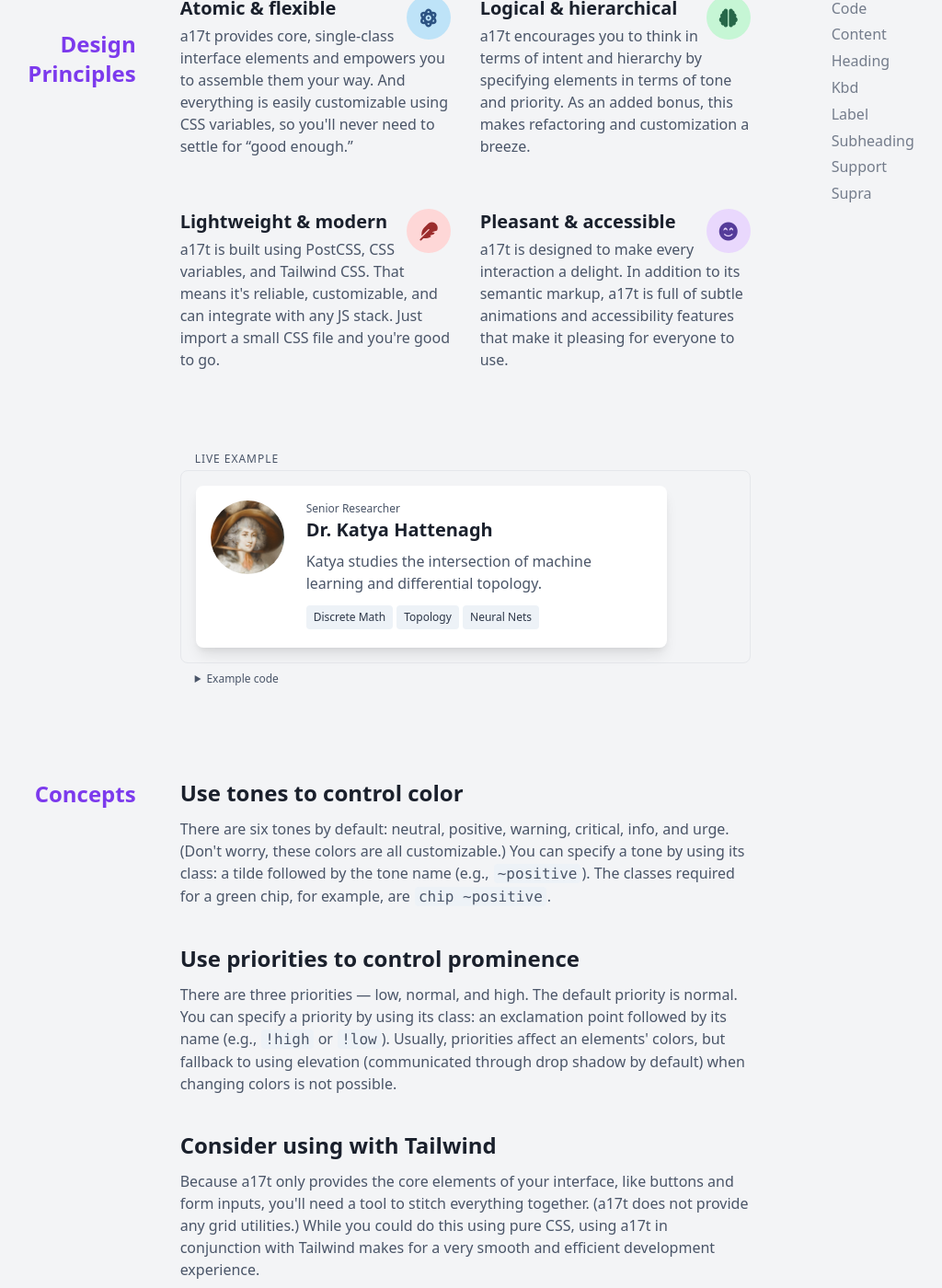
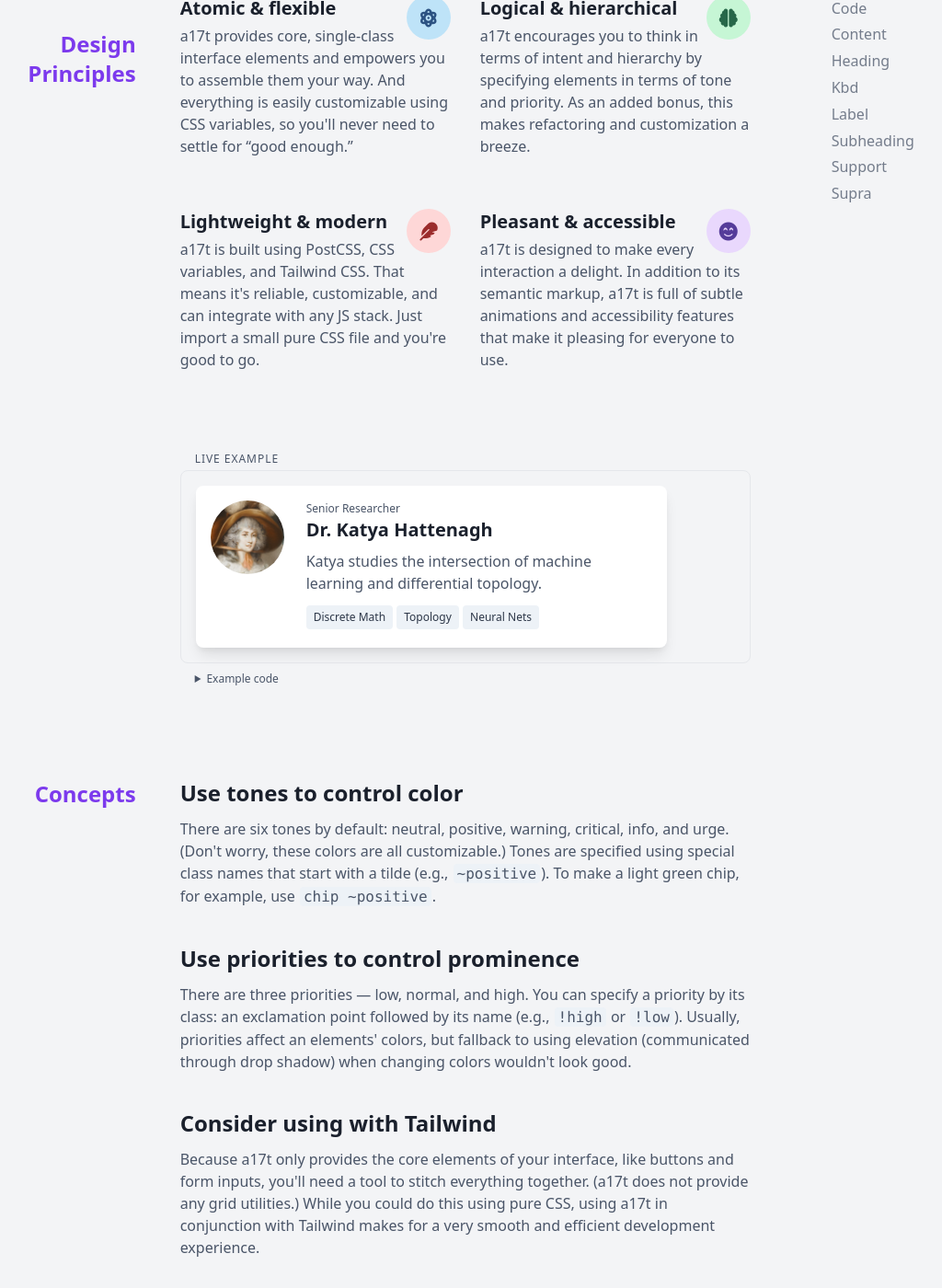
Before and after one commit to milesmcc/a17t, a Jekyll site: the page built from docs/index.md, in a window 1280 px wide and 1400 px high, scrolled down 1422 px. Shown: the whole window at 92% size, without its empty margins (155-1179 px from the left). Built offline with Jekyll 4.4.1, drawn with Linux system fonts in a browser that asks for light colours; nearby versions of some CDN libraries.

Commit message:
Improve homepage

```diff
--- a/docs/index.md
+++ b/docs/index.md
@@ -169,7 +169,7 @@ layout: default
             </span>
             <h4 class="heading text-xl mb-1">Lightweight &amp; modern</h4>
             <p>a17t is built using PostCSS, CSS variables, and Tailwind CSS. That means it's reliable, customizable,
-              and can integrate with any JS stack. Just import a small CSS file and you're good to go.</p>
+              and can integrate with any JS stack. Just import a small pure CSS file and you're good to go.</p>
           </div>
           <div class="mb-6">
             <span class="float-right shield ~urge ml-1 mb-1">
@@ -198,14 +198,14 @@ layout: default
       <div class="md:w-9/12 content">
         <h2>Use tones to control color</h2>
         <p>There are six tones by default: neutral, positive, warning, critical, info, and urge. (Don't worry, these
-          colors are all customizable.) You can specify a tone by using its class: a tilde followed by the tone name
-          (e.g., <code>~positive</code>). The classes required for a green chip, for example, are <code>chip
+          colors are all customizable.) Tones are specified using special class names that start with a tilde
+          (e.g., <code>~positive</code>). To make a light green chip, for example, use <code>chip
             ~positive</code>.</p>
         <h2>Use priorities to control prominence</h2>
-        <p>There are three priorities &mdash; low, normal, and high. The default priority is normal. You can specify a
-          priority by using its class: an exclamation point followed by its name (e.g., <code>!high</code> or
+        <p>There are three priorities &mdash; low, normal, and high. You can specify a
+          priority by its class: an exclamation point followed by its name (e.g., <code>!high</code> or
           <code>!low</code>). Usually, priorities affect an elements' colors, but fallback to using elevation
-          (communicated through drop shadow by default) when changing colors is not possible.</p>
+          (communicated through drop shadow) when changing colors wouldn't look good.</p>
         <h2>Consider using with Tailwind</h2>
         <p>Because a17t only provides the core elements of your interface, like buttons and form inputs, you'll need a
           tool to stitch everything together. (a17t does not provide any grid utilities.) While you could do this using
```
